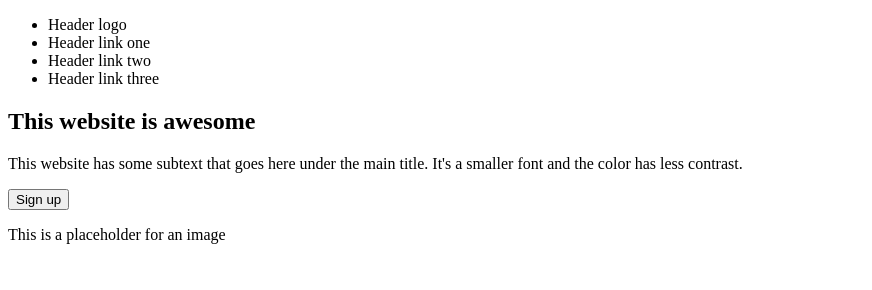
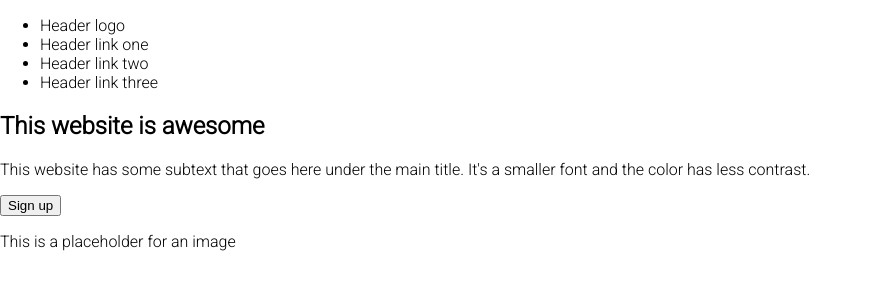
Before and after one commit to creative-nam/landing-page, a plain HTML site: page index.html in a window 1280 px wide. Shown: the whole page, without its empty margins (0-872 px from the left). Drawn offline with Linux system fonts and the light colour scheme.

Commit message:
imported roboto font and applied it (among other fonts) and set the  basic style on the body

```diff
--- a/index.html
+++ b/index.html
@@ -5,6 +5,7 @@
     <meta http-equiv="X-UA-Compatible" content="IE=edge">
     <meta name="viewport" content="width=device-width, initial-scale=1.0">
     <title>My landing page</title>
+    <link rel="stylesheet" href="style.css">
 </head>
 <body>
     <header>
--- a/style.css
+++ b/style.css
@@ -0,0 +1,7 @@
+@import url('https://fonts.googleapis.com/css2?family=Roboto:wght@100;300&display=swap');
+
+body {
+    font-family: 'Roboto', -apple-system, system-ui, "BlinkMacSystemFont","Segoe UI", "Helvetica Neue", Arial, sans-serif;
+    min-height: 100vh;
+    margin: 0;
+}
```
